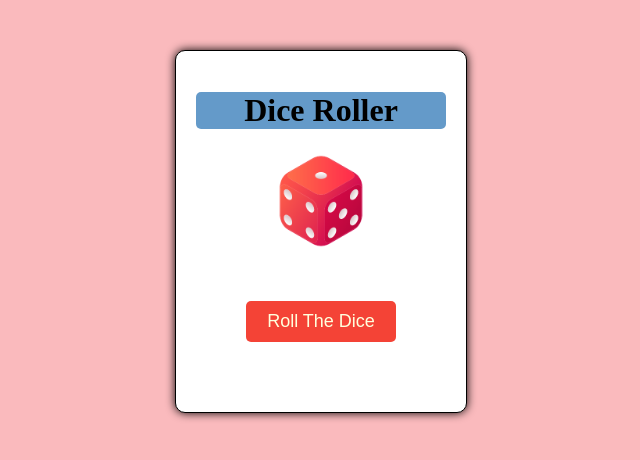
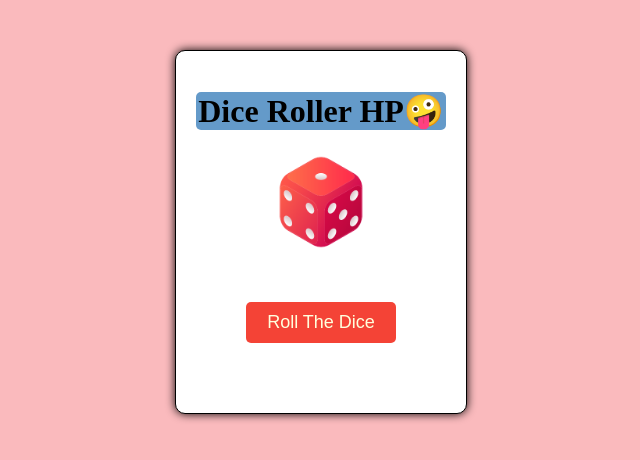
Before and after one commit to harshwardhanpatle1810/Dice-Roller, a plain HTML site: page index.html in a window 1280 px wide. Shown: the whole page, without its empty margins (319-959 px from the left). Drawn offline with Linux system fonts and the light colour scheme.

Commit message:
add name

```diff
--- a/index.html
+++ b/index.html
@@ -52,7 +52,7 @@
 
 <body>
     <div class="container">
-        <h1 class="tex">Dice Roller</h1>
+        <h1 class="tex">Dice Roller HP🤪</h1>
         <img src="./first.png" alt="dice" id="dice" class="dice" />
         <button type="button" class="btn-roll" onclick="rollDice()">Roll The Dice</button>
     </div>
```
